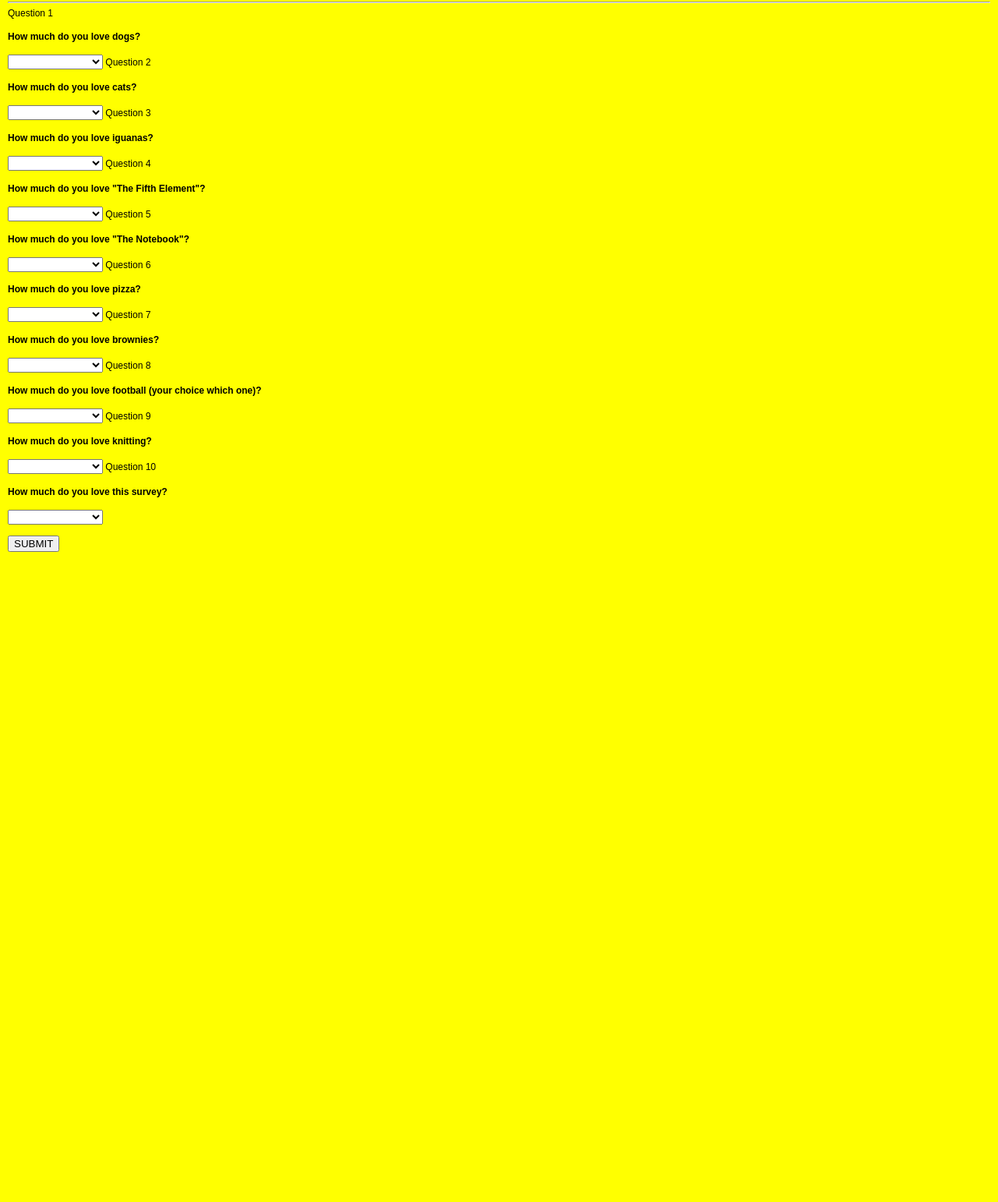
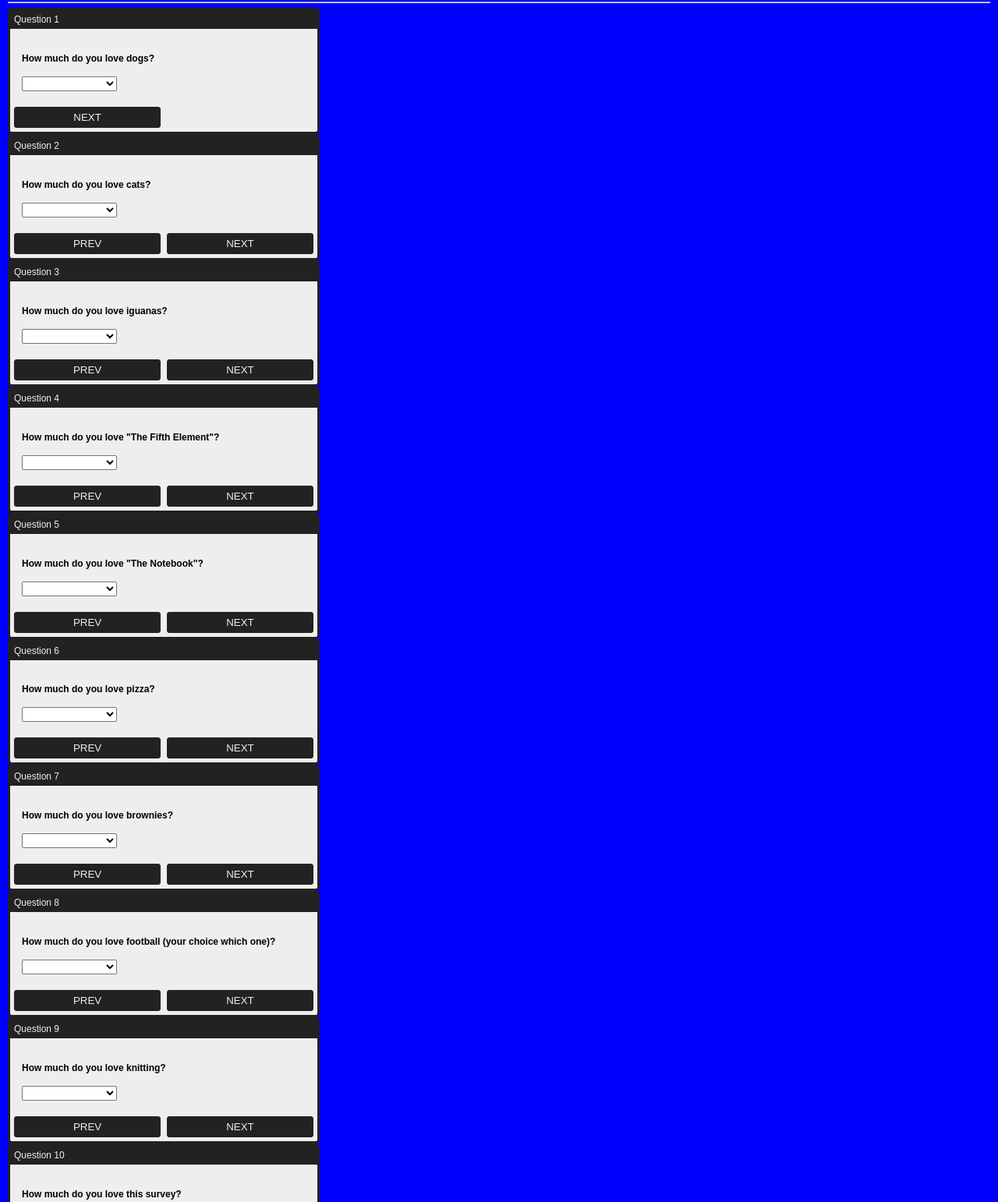
Before and after one commit to bmccutchanjr/Friend-Finder, a website: page app/public/survey.html in a window 1280 px wide. Shown: the part 240-1782 px from the top of the page at 78% size. Before the commit the page ends 958 px from the top, so only its background shows below. Drawn offline with nearby package versions, Linux system fonts and the light colour scheme.

Commit message:
formatting survey page

```diff
--- a/app/public/style.css
+++ b/app/public/style.css
@@ -3,21 +3,57 @@
 }
 
 :root
-{   --color: black;
+{   --bg-color: #eeeeee;
+    --brd-color: #222222;
+    --color: black;
     --font-size: 12px;
 }
 
 body
-{   background: yellow;
+{   background: blue;
     font-family: sans-serif;
     font-size:  var(--font-size);
     margin: 0px;
     padding: 10px;
 }
 
-i
-{
-    font-size: 16px;
+.question-div
+{   background: var(--bg-color);
+    border: 3px solid var(--brd-color);
+    border-radius: 5px;
+    /* display: none; */
+    width: 400px;
+}
+
+.question-header
+{   background: var(--brd-color);
+    color: var(--bg-color);
+    padding: 5px;
+}
+
+.question-area
+{   padding: 15px;
+}
+
+.question-div .button-div
+{   display: flex;
+    justify-content: space-between;
+    padding: 5px;
+}
+
+.button-div button
+{   background: var(--brd-color);
+    border: 1px solid var(--brd-color);
+    border-radius: 3px;
+    color: var(--bg-color);
+    justify-content: center;
+    padding: 5px;
+    width: 49%;
+}
+
+.button-div button:hover
+{   background: var(--bg-color);
+    color: var(--brd-color);
 }
 
 .response
--- a/app/public/survey.html
+++ b/app/public/survey.html
@@ -33,8 +33,10 @@
 
         <hr>
 
-        Question 1<br>
-        <h4 class="prompt-text" id="q0"><strong>How much do you love dogs?</strong></h4>
+        <div class="question-div" value=0>
+            <div class="question-header">Question 1</div>
+            <div class="question-area">
+                <h4 class="question question-text" value="0"><strong>How much do you love dogs?</strong></h4>
                 <select class="chosen-select" value="0">
                     <option value=""></option>
                     <option value="1">1 (Not so much)</option>
@@ -43,9 +45,16 @@
                     <option value="4">4</option>
                     <option value="5">5 (Oh, so much!)</option>
                 </select>
+            </div>
+            <div class="button-div">
+                <button class="next-button" value=0>NEXT</button>
+            </div>
+        </div>
 
-        Question 2<br>
-        <h4 class="prompt-text select-text" value="1"><strong>How much do you love cats?</strong></h4>
+        <div class="question-div" value=1>
+            <div class="question-header">Question 2</div>
+            <div class="question-area">
+                <h4 class="question question-text" value="1"><strong>How much do you love cats?</strong></h4>
                 <select class="chosen-select" value="1">
                     <option value=""></option>
                     <option value="1">1 (Not so much)</option>
@@ -54,9 +63,17 @@
                     <option value="4">4</option>
                     <option value="5">5 (Oh, so much!)</option>
                 </select>
+            </div>
+            <div class="button-div">
+                <button class="prev-button" value=1>PREV</button>
+                <button class="next-button" value=1>NEXT</button>
+            </div>
+        </div>
 
-        Question 3<br>
-        <h4 class="prompt-text select-text" value="2"><strong>How much do you love iguanas?</strong></h4>
+        <div class="question-div" value=2>
+            <div class="question-header">Question 3</div>
+            <div class="question-area">
+                <h4 class="question question-text" value="2"><strong>How much do you love iguanas?</strong></h4>
                 <select class="chosen-select" value="2">
                     <option value=""></option>
                     <option value="1">1 (Not so much)</option>
@@ -65,9 +82,17 @@
                     <option value="4">4</option>
                     <option value="5">5 (Oh, so much!)</option>
                 </select>
+            </div>
+            <div class="button-div">
+                <button class="prev-button" value=2>PREV</button>
+                <button class="next-button" value=2>NEXT</button>
+            </div>
+        </div>
 
-        Question 4<br>
-        <h4 class="prompt-text select-text" value="3"><strong>How much do you love "The Fifth Element"?</strong></h4>
+        <div class="question-div" value=3>
+            <div class="question-header">Question 4</div>
+            <div class="question-area">
+                <h4 class="question question-text" value="3"><strong>How much do you love "The Fifth Element"?</strong></h4>
                 <select class="chosen-select" value="3">
                     <option value=""></option>
                     <option value="1">1 (Not so much)</option>
@@ -76,9 +101,17 @@
                     <option value="4">4</option>
                     <option value="5">5 (Oh, so much!)</option>
                 </select>
+            </div>
+            <div class="button-div">
+                <button class="prev-button" value=3>PREV</button>
+                <button class="next-button" value=3>NEXT</button>
+            </div>
+        </div>
 
-        Question 5<br>
-        <h4 class="prompt-text select-text" value="4"><strong>How much do you love "The Notebook"?</strong></h4>
+        <div class="question-div" value=4>
+            <div class="question-header">Question 5</div>
+            <div class="question-area">
+                <h4 class="question question-text" value="4"><strong>How much do you love "The Notebook"?</strong></h4>
                 <select class="chosen-select" value="4">
                     <option value=""></option>
                     <option value="1">1 (Not so much)</option>
@@ -87,9 +120,17 @@
                     <option value="4">4</option>
                     <option value="5">5 (Oh, so much!)</option>
                 </select>
+            </div>
+            <div class="button-div">
+                <button class="prev-button" value=4>PREV</button>
+                <button class="next-button" value=4>NEXT</button>
+            </div>
+        </div>
 
-        Question 6<br>
-        <h4 class="prompt-text select-text" value="5"><strong>How much do you love pizza?</strong></h4>
+        <div class="question-div" value=5>
+            <div class="question-header">Question 6</div>
+            <div class="question-area">
+                <h4 class="question question-text" value="5"><strong>How much do you love pizza?</strong></h4>
                 <select class="chosen-select" value="5">
                     <option value=""></option>
                     <option value="1">1 (Not so much)</option>
@@ -98,9 +139,17 @@
                     <option value="4">4</option>
                     <option value="5">5 (Oh, so much!)</option>
                 </select>
+            </div>
+            <div class="button-div">
+                <button class="prev-button" value=5>PREV</button>
+                <button class="next-button" value=5>NEXT</button>
+            </div>
+        </div>
 
-        Question 7<br>
-        <h4 class="prompt-text select-text" value="6"><strong>How much do you love brownies?</strong></h4>
+        <div class="question-div" value=6>
+            <div class="question-header">Question 7</div>
+            <div class="question-area">
+                <h4 class="question question-text" value="6"><strong>How much do you love brownies?</strong></h4>
                 <select class="chosen-select" value="6">
                     <option value=""></option>
                     <option value="1">1 (Not so much)</option>
@@ -109,9 +158,17 @@
                     <option value="4">4</option>
                     <option value="5">5 (Oh, so much!)</option>
                 </select>
+            </div>
+            <div class="button-div">
+                <button class="prev-button" value=6>PREV</button>
+                <button class="next-button" value=6>NEXT</button>
+            </div>
+        </div>
 
-        Question 8<br>
-        <h4 class="prompt-text select-text" value="7"><strong>How much do you love football (your choice which one)?</strong></h4>
+        <div class="question-div" value=7>
+            <div class="question-header">Question 8</div>
+            <div class="question-area">
+                <h4 class="question question-text" value="7"><strong>How much do you love football (your choice which one)?</strong></h4>
                 <select class="chosen-select" value="7">
                     <option value=""></option>
                     <option value="1">1 (Not so much)</option>
@@ -120,9 +177,17 @@
                     <option value="4">4</option>
                     <option value="5">5 (Oh, so much!)</option>
                 </select>
+            </div>
+            <div class="button-div">
+                <button class="prev-button" value=7>PREV</button>
+                <button class="next-button" value=7>NEXT</button>
+            </div>
+        </div>
 
-        Question 9<br>
-        <h4 class="prompt-text select-text" value="8"><strong>How much do you love knitting?</strong></h4>
+        <div class="question-div" value=8>
+            <div class="question-header">Question 9</div>
+            <div class="question-area">
+                <h4 class="question question-text" value="8"><strong>How much do you love knitting?</strong></h4>
                 <select class="chosen-select" value="8">
                     <option value=""></option>
                     <option value="1">1 (Not so much)</option>
@@ -131,9 +196,17 @@
                     <option value="4">4</option>
                     <option value="5">5 (Oh, so much!)</option>
                 </select>
+            </div>
+            <div class="button-div">
+                <button class="prev-button" value=8>PREV</button>
+                <button class="next-button" value=8>NEXT</button>
+            </div>
+        </div>
 
-        Question 10<br>
-        <h4 class="prompt-text select-text" value="9"><strong>How much do you love this survey?</strong></h4>
+        <div class="question-div" value=9>
+            <div class="question-header">Question 10</div>
+            <div class="question-area">
+                <h4 class="question question-text" value="9"><strong>How much do you love this survey?</strong></h4>
                 <select class="chosen-select" value="9">
                     <option value=""></option>
                     <option value="1">1 (Not so much)</option>
@@ -142,11 +215,13 @@
                     <option value="4">4</option>
                     <option value="5">5 (Oh, so much!)</option>
                 </select>
+            </div>
+            <div class="button-div">
+                <button class="prev-button" value=9>PREV</button>
+            </div>
+        </div>
 
-        <br>
-        <br>
-
-        <button class="submit">SUBMIT</button>
+        <button class="submit-button">SUBMIT</button>
 
         <div class="response">
             <div class="response-data"></div>
```
Lines whose indentation alone changed are shown as unchanged.
